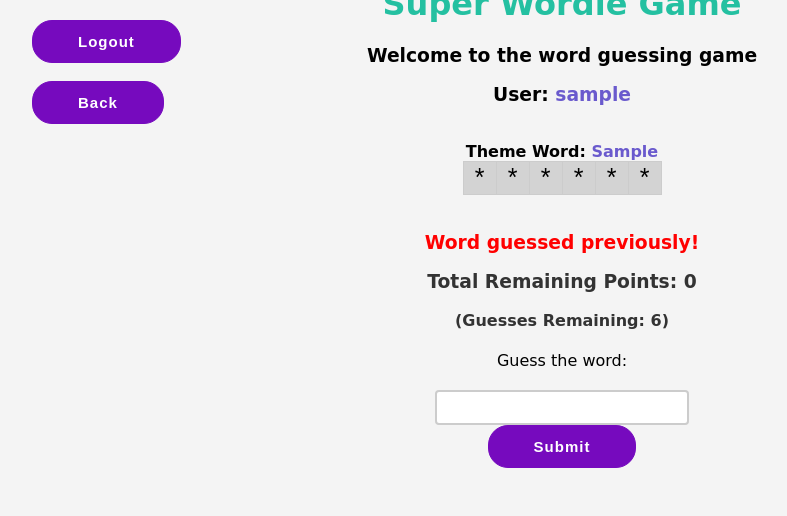
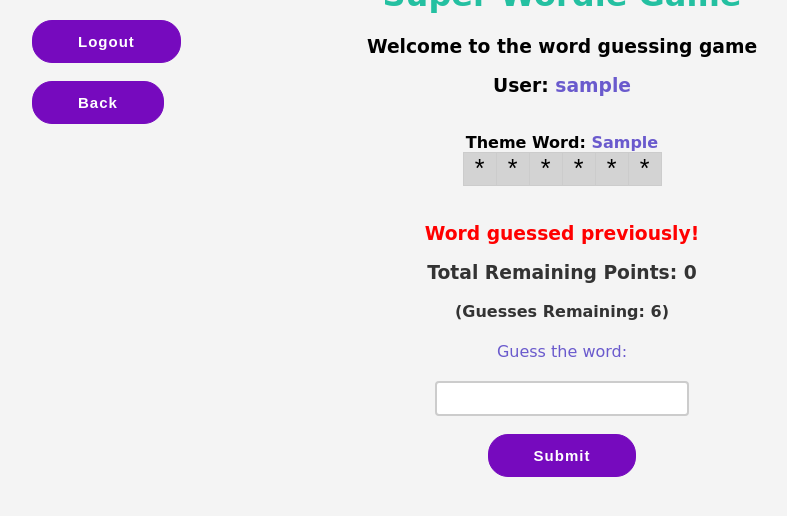
Before and after one commit to danielg5/cits5505GroupProject, a Flask app: a page that uses app/templates/game.html in a window 1280 px wide. Shown: the top 516 px of the page, without its empty margins (78-865 px from the left). Run offline with Flask 3, Linux system fonts and the light colour scheme; a user stored in the database is signed in; tables that the repository leaves empty hold one stand-in row (values such as "Sample post").

Commit message:
tweaked CSS for game.html

```diff
--- a/app/static/game.css
+++ b/app/static/game.css
@@ -94,7 +94,7 @@ body {
 }
 
 
-#themeWord, #currentUserTitle {
+#themeWord, #currentUserTitle, label {
   color: slateblue;
 }
 
--- a/app/templates/game.html
+++ b/app/templates/game.html
@@ -53,7 +53,7 @@
     <h4 id="gameGuesses">(Guesses Remaining: {{ guessLeft }})</h4>
     <div id="guessInput">
       <label for="guessWord">Guess the word:</label><br>
-      <input id="guessWord" type="text" name="guess_word"><br>
+      <input id="guessWord" type="text" name="guess_word"><br><br>
       <button type="button" onclick="submitGuess()">Submit</button>
     </div><br>
     <div id="guessTableNode"></div>
```
